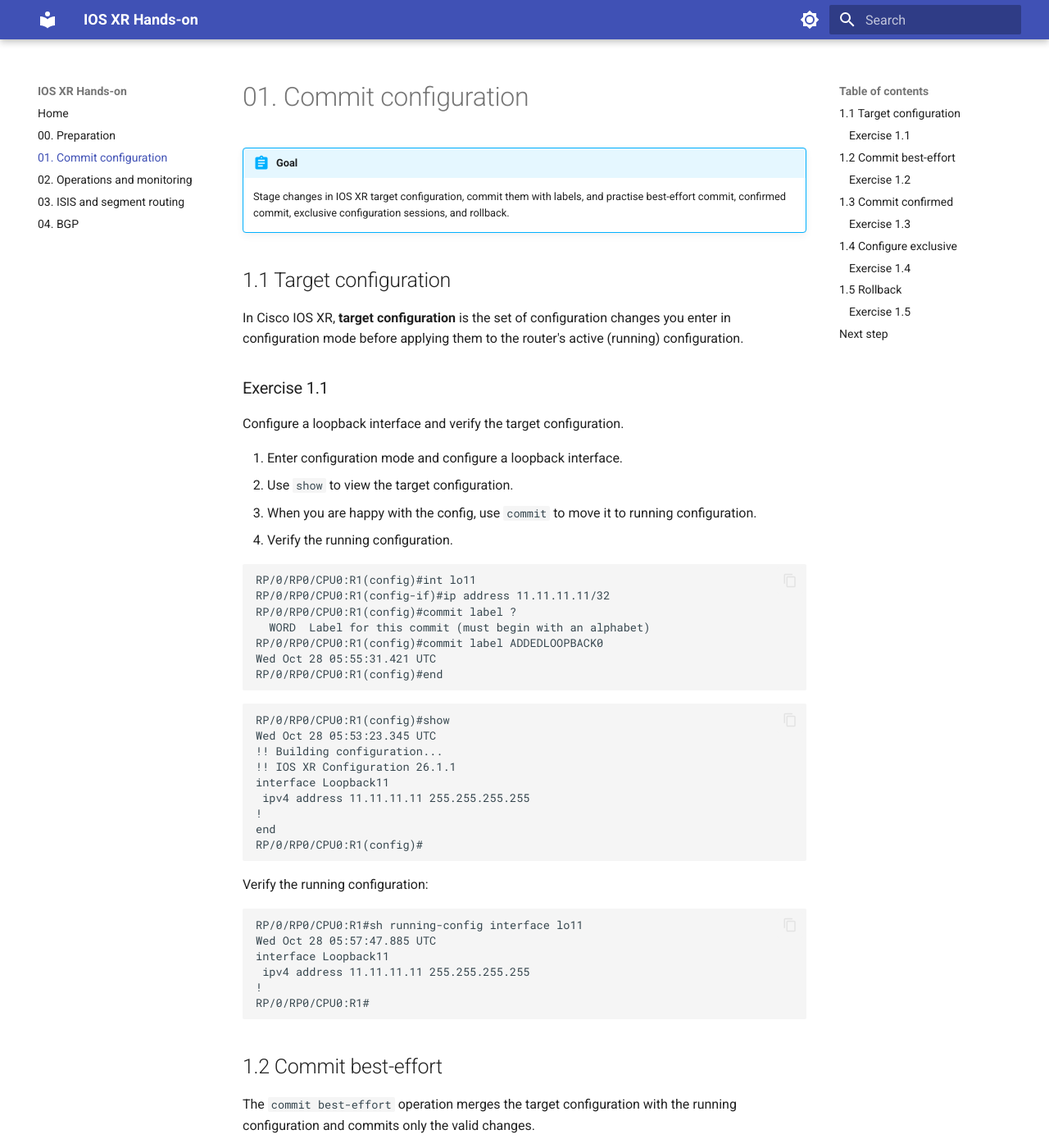
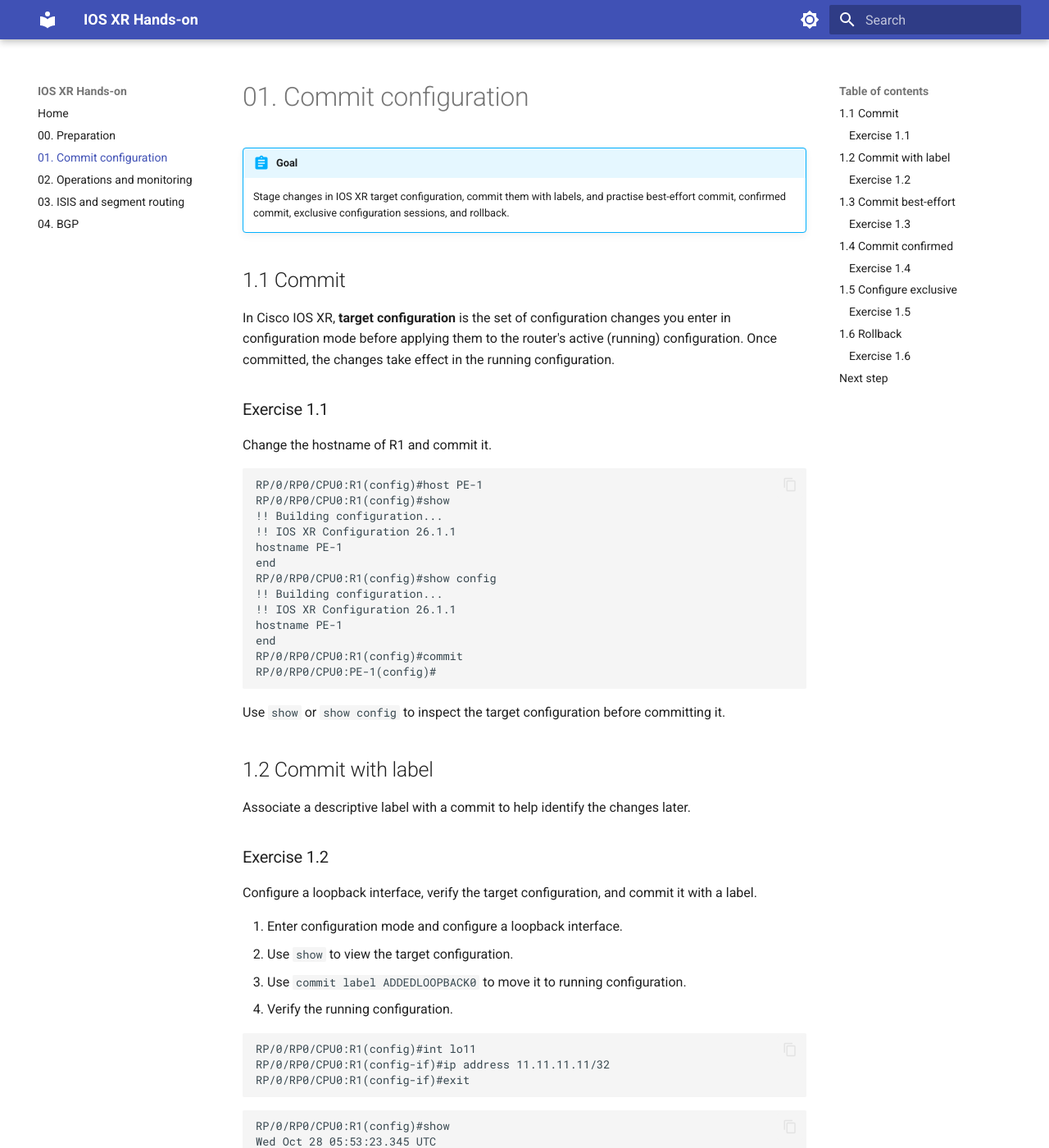
Before and after one commit to gchellia79/IOS-XR-Hands-on-Guide, an MkDocs documentation site: the page built from docs/01-commit-configuration/index.md, in a window 1280 px wide and 1400 px high. Shown: the whole window at 82% size. Built offline with MkDocs 1.6.1 and Material for MkDocs 9.7.7, drawn with Linux system fonts in a browser that asks for light colours; some of the changed text lies outside the part shown.

````diff
--- a/docs/01-commit-configuration/index.md
+++ b/docs/01-commit-configuration/index.md
@@ -3,27 +3,49 @@
 !!! abstract "Goal"
     Stage changes in IOS XR target configuration, commit them with labels, and practise best-effort commit, confirmed commit, exclusive configuration sessions, and rollback.
 
-## 1.1 Target configuration
+## 1.1 Commit
 
-In Cisco IOS XR, **target configuration** is the set of configuration changes you enter in configuration mode before applying them to the router's active (running) configuration.
+In Cisco IOS XR, **target configuration** is the set of configuration changes you enter in configuration mode before applying them to the router's active (running) configuration. Once committed, the changes take effect in the running configuration.
 
 ### Exercise 1.1
 
-Configure a loopback interface and verify the target configuration.
+Change the hostname of R1 and commit it.
+
+```text
+RP/0/RP0/CPU0:R1(config)#host PE-1
+RP/0/RP0/CPU0:R1(config)#show
+!! Building configuration...
+!! IOS XR Configuration 26.1.1
+hostname PE-1
+end
+RP/0/RP0/CPU0:R1(config)#show config
+!! Building configuration...
+!! IOS XR Configuration 26.1.1
+hostname PE-1
+end
+RP/0/RP0/CPU0:R1(config)#commit
+RP/0/RP0/CPU0:PE-1(config)#
+```
+
+Use `show` or `show config` to inspect the target configuration before committing it.
+
+## 1.2 Commit with label
+
+Associate a descriptive label with a commit to help identify the changes later.
+
+### Exercise 1.2
+
+Configure a loopback interface, verify the target configuration, and commit it with a label.
 
 1. Enter configuration mode and configure a loopback interface.
 2. Use `show` to view the target configuration.
-3. When you are happy with the config, use `commit` to move it to running configuration.
+3. Use `commit label ADDEDLOOPBACK0` to move it to running configuration.
 4. Verify the running configuration.
 
 ```text
 RP/0/RP0/CPU0:R1(config)#int lo11
 RP/0/RP0/CPU0:R1(config-if)#ip address 11.11.11.11/32
-RP/0/RP0/CPU0:R1(config)#commit label ?
-  WORD  Label for this commit (must begin with an alphabet)
-RP/0/RP0/CPU0:R1(config)#commit label ADDEDLOOPBACK0
-Wed Oct 28 05:55:31.421 UTC
-RP/0/RP0/CPU0:R1(config)#end
+RP/0/RP0/CPU0:R1(config-if)#exit
 ```
 
 ```text
@@ -41,6 +63,11 @@ RP/0/RP0/CPU0:R1(config)#
 Verify the running configuration:
 
 ```text
+RP/0/RP0/CPU0:R1(config)#commit label ?
+  WORD  Label for this commit (must begin with an alphabet)
+RP/0/RP0/CPU0:R1(config)#commit label ADDEDLOOPBACK0
+Wed Oct 28 05:55:31.421 UTC
+RP/0/RP0/CPU0:R1(config)#end
 RP/0/RP0/CPU0:R1#sh running-config interface lo11
 Wed Oct 28 05:57:47.885 UTC
 interface Loopback11
@@ -78,21 +105,21 @@ commit
 ```
 
 1. Observe that the commit does not succeed, and note the error.
-2. Use `show` to view the target config.
+2. Use `show` or `show config` in global configuration mode to view the target config.
 3. Use `show configuration failed` to understand why the commit did not succeed.
 4. Use `commit best-effort` to commit only the valid configs.
-5. Use `show run policy-map CBWFQ` to check the valid configs pushed to the device.
+5. Use `show run class-map DATA_1` and `show run class-map DATA_2` to check the valid configs pushed to the device.
 
 !!! warning "TODO"
   The source does not include the failed commit output.
 
-## 1.3 Commit confirmed
+## 1.4 Commit confirmed
 
 In Cisco IOS XR, the `commit confirmed` command applies target configuration changes to the running configuration on a temporary basis, automatically rolling them back if they are not confirmed within a specified timeframe. This mechanism acts as a critical safety net against accidental lockouts, particularly when altering remote management or AAA configurations.
 
 The default timer to roll back to the previous config is **10 minutes**. You can also give an explicit timer; if a second `commit` is not issued, the configuration rolls back.
 
-### Exercise 1.3
+### Exercise 1.4
 
 Configure a loopback interface and use `commit confirmed` to commit the configs.
 
@@ -109,66 +136,33 @@ commit confirmed 60
 | Address | `10.10.10.10/32` | Configured on the loopback |
 | Confirmed timer | `60` | Seconds before automatic rollback if a second `commit` is not issued |
 
-If `commit` is not issued, the configuration will roll back after 60 seconds.
+Wait 60 seconds without issuing a second `commit`; the loopback configuration will roll back. Verify it with `show run interface lo10` or `show configuration rollback changes last 1`.
 
-Issue the second commit to push the configs to active/running configs:
+To keep the changes instead, issue a second `commit` within 60 seconds.
 
-```text
-commit
-```
-
-## 1.4 Configure exclusive
+## 1.5 Configure exclusive
 
 In Cisco IOS XR, an exclusive configuration session allows a user to lock out all other users from committing configuration changes until the session is ended. While other users can still create or modify their own target configurations, they cannot commit those changes to the running configuration while an exclusive session is active.
 
-### Exercise 1.4
+### Exercise 1.5
 
-1. Log in with username `cisco` and password `<password>`.
+1. Log in to R1 with username `cisco` and password `<password>`.
 2. Establish an exclusive configuration session with `configure exclusive`.
-3. Log in as `admin` with password `<password>`, try to configure something, commit, and observe the behaviour.
+3. From the R2 console, connect to R1 using SSH and the `cisco` account.
 
-```text
-RP/0/RP0/CPU0:R1#show users
-Thu Oct 29 07:42:07.128 UTC
-   Line            User                 Service  Conns   Idle        Location
-*  vty0            cisco                ssh          0  00:00:03     198.18.134.23  Logged with cisco as username
-   vty1            admin                ssh          0  00:01:07     198.18.134.23
-RP/0/RP0/CPU0:R1#configure exclusive
-Thu Oct 29 07:42:22.182 UTC
-RP/0/RP0/CPU0:R1(config)#
-```
+    ![SSH from R2 to R1](images/ssh-from-r2.png)
 
-From the second session:
+4. In the SSH session, try to configure and commit a change. Observe the lock error.
 
-```text
-cisco@ubuntu:~$ ssh admin@198.18.131.1
-RP/0/RP0/CPU0:R1#conf t
-Thu Oct 29 07:42:31.268 UTC
-Current Configuration Session  Line       User     Date                     Lock
-00000000-00003057-00000000     vty0       cisco    Thu Oct 29 07:42:22 2026 *
-RP/0/RP0/CPU0:R1(config)#
-RP/0/RP0/CPU0:R1(config)#router bgp ?
-  <1-65535>           2-byte AS number
-  <1-65535>.          4-byte AS number in asdot (X.Y) format - first half (X)
-  <65536-4294967295>  4-byte AS number in asplain format
-RP/0/RP0/CPU0:R1(config)#router bgp 100
-RP/0/RP0/CPU0:R1(config-bgp)#commit
-Thu Oct 29 07:42:46.008 UTC
+    ![Commit blocked by an exclusive configuration session](images/exclusive-session.png)
 
-% Failed to commit .. Another configuration session
-had a lock on the running configuration.
-If you still want to commit your changes,
-you may try the 'commit' command again.
-RP/0/RP0/CPU0:R1(config-bgp)#
-```
-
-## 1.5 Rollback
+## 1.6 Rollback
 
 In Cisco IOS XR, configuration rollback allows you to revert the router's running configuration to a previously committed configuration without manually restoring each command.
 
 IOS XR maintains a history of committed configurations, which you can use to roll back changes. You can roll back using the label or up to a certain commit.
 
-### Exercise 1.5
+### Exercise 1.6
 
 1. Use `rollback configuration last 1` to roll back to the previous commit.
 
--- a/docs/02-operations-and-monitoring/index.md
+++ b/docs/02-operations-and-monitoring/index.md
@@ -24,7 +24,7 @@
 
 2. Note the job ID, process ID, and thread ID.
 3. Restart the ISIS process with `process restart isis`.
-4. Observe the job ID, process ID, and thread ID again. The job ID will not change, but the process ID and thread ID will change.
+4. Run `show processes isis` again and observe the job ID, process ID, and thread ID. The job ID will not change, but the process ID and thread ID will change.
 
 | Parameter | Value | Notes |
 | --- | --- | --- |
@@ -33,19 +33,23 @@
 | PID | `16870` | Changes if the process is stopped and restarted |
 
 !!! warning "TODO"
-    Draft 0.4 does not include a post-restart `show processes isis` capture.
+    The source does not include a post-restart `show processes isis` capture.
 
-## 2.2 Monitor process
+## 2.2 Monitor processes
 
-The `monitor process` command provides Unix `top`-like information. It displays details on the number of running processes, CPU, and memory utilization, and automatically updates every 10 seconds.
+The `monitor processes` command provides Unix `top`-like information. It displays details on the number of running processes, CPU, and memory utilization, and automatically updates every 10 seconds.
 
 ### Exercise 2.2
 
-1. Issue `monitor process` and observe which process consumes more CPU.
+1. Issue `monitor processes` and observe which process consumes more CPU.
 2. To change the parameters displayed, enter one of the interactive commands (for example `?` for help).
 3. Use `n` for the number of entries to display.
 
 ![Monitor process with n to set the number of entries](images/image13.png)
+
+Run `show processes location 0/RP0/CPU0` to list processes at that location.
+
+![Process list for the route processor](images/process-list.png)
 
 To check whether a process is blocked, run `show process blocked location <location>` several times and compare the results.
 
@@ -59,7 +63,7 @@ There is a built-in tool in XR which computes automatically which process has al
 
 If you feel some trigger is leaking the memory, you can detect a memory leak with the following method.
 
-### Exercise 3.1
+### Exercise 2.3
 
 1. Take a baseline snapshot:
 
@@ -67,12 +71,19 @@ If you feel some trigger is leaking the memory, you can detect a memory leak wit
     show memory compare start
     ```
 
+    ![Start the memory comparison](images/memory-start.png)
+
 2. Execute the trigger. It can be restarting the ISIS process or relearning the BGP routes.
+
+    ![Restart ISIS as the trigger](images/memory-trigger.png)
+
 3. Take the second snapshot:
 
     ```text
     show memory compare end
     ```
+
+    ![End the memory comparison](images/memory-end.png)
 
 4. Generate the report:
 
@@ -80,10 +91,9 @@ If you feel some trigger is leaking the memory, you can detect a memory leak wit
     show memory compare report
     ```
 
-`show memory compare report` shows differences between the baseline snapshot and the second snapshot.
+    ![Memory comparison report](images/memory-report.png)
 
-!!! warning "TODO"
-    The source does not include sample command output.
+The report shows differences between the two snapshots. Repeat the comparison and inspect the `DIFFERENCE` column for persistent growth that may indicate a memory leak.
 
 Other useful memory commands:
 
@@ -145,30 +155,30 @@ IOS XR has a strong embedded mechanism for user authentication and authorization
 
 ### Exercise 2.8.1
 
-1. Create a user called `lab` and bind the usergroup `level_1`.
-2. Log in as `lab` and check what privileges the user has.
+1. Create a user called `user1` and bind the system-defined usergroup `operator`.
+2. Log in as `user1` and check its privileges with commands such as `show version` and `show bgp ?`.
+3. Use `exit` to log out and return to the `cisco` account.
 
 ```text
-username lab
+username user1
  group operator
  secret <password>
 ```
 
 | Parameter | Value | Notes |
 | --- | --- | --- |
-| Username | `lab` | Consistent in the exercise and config sample |
-| User group | `level_1` / `operator` | Exercise asks for `level_1`; config sample uses `operator` |
+| Username | `user1` | Bound to `operator` |
+| User group | `operator` | System-defined user group |
 | Secret | `<password>` | Do not store a real secret in this guide |
 
-!!! warning "TODO"
-    Confirm whether Exercise 2.8.1 should use the custom `level_1` group or the system-defined `operator` group. The source does not include login or privilege-check output.
+![Operator group privileges](images/operator-group.png)
 
 ### Exercise 2.8.2
 
 1. Define a taskgroup called `ISISREAD` and give only read permission for ISIS.
 2. Define a usergroup called `LEVEL_1` and bind the taskgroup `ISISREAD`.
-3. Create a user called `lab` and bind the usergroup `level_1`.
-4. Log in as `lab` and check what privileges the user has.
+3. Create a user called `user2` and bind the usergroup `LEVEL_1`.
+4. Log in as `user2` and check what privileges the user has.
 
 ```text
 taskgroup ISISREAD
@@ -203,9 +215,6 @@ show aaa usergroup level_1
 
 !!! note
     `cisco-support` has the highest privilege.
-
-!!! warning "TODO"
-    The original notes do not include output for the `show user` / `show aaa usergroup` commands.
 
 ## 2.9 Run and attach
 
@@ -229,6 +238,23 @@ The following output is from physical 8202 hardware.
 
 ![Interface controller output from 8202 hardware](images/image24.png)
 
+## 2.11 Local Packet Transport Services
+
+Local Packet Transport Services (LPTS) provides firewall and policing functionality for traffic destined for the router. It filters and polices packets by flow type before delivering them to software, helping protect the CPU.
+
+### Exercise 2.11
+
+Inspect the LPTS entries using the following commands:
+
+```text
+show lpts ifib
+show lpts pifib brief location 0/RP0/CPU0
+```
+
+![LPTS internal forwarding information base](images/lpts-ifib.png)
+
+![LPTS pre-internal forwarding information base](images/lpts-pifib.png)
+
 ## Next step
 
 Continue with [03. ISIS and segment routing](../03-bgp-and-isis/index.md).
````
Also changed, not shown: other parts of docs/01-commit-configuration/index.md (+2 -2 lines), other parts of docs/02-operations-and-monitoring/index.md (+5 -3 lines), docs/01-commit-configuration/images/exclusive-session.png (added), docs/01-commit-configuration/images/ssh-from-r2.png (added), docs/02-operations-and-monitoring/images/isis-read-user.png (added), docs/02-operations-and-monitoring/images/lpts-ifib.png (added), docs/02-operations-and-monitoring/images/lpts-pifib.png (added), docs/02-operations-and-monitoring/images/memory-end.png (added), docs/02-operations-and-monitoring/images/memory-report.png (added), docs/02-operations-and-monitoring/images/memory-start.png (added), docs/02-operations-and-monitoring/images/memory-trigger.png (added), docs/02-operations-and-monitoring/images/operator-group.png (added), docs/02-operations-and-monitoring/images/process-list.png (added).
